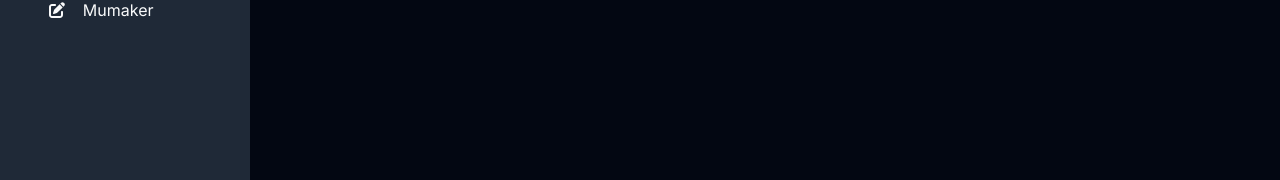
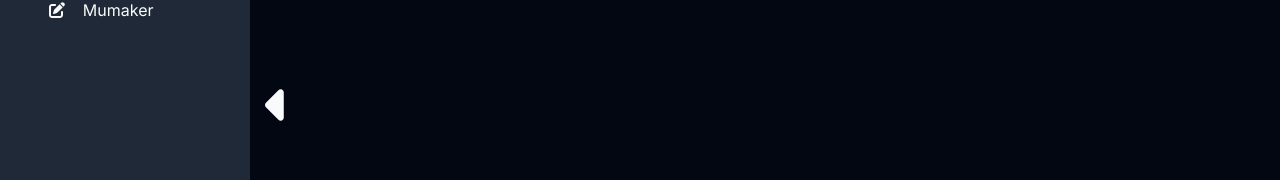
Before and after one commit to MarkDacurawat/ResmarkAI, a Next.js app: page / in a window 1280 px wide. Shown: the part 320-500 px from the top of the page. Built offline with nearby package versions, Linux system fonts and the light colour scheme.

Commit message:
fix: Fixed Sidebar function

```diff
--- a/src/components/sidebar/SideBar.tsx
+++ b/src/components/sidebar/SideBar.tsx
@@ -9,30 +9,53 @@ import {
 } from "@fortawesome/free-solid-svg-icons";
 import SidebarItem from "./SidebarItem";
 import { useSearchParams } from "next/navigation";
-import { FormEvent, useEffect, useState } from "react";
+import { FormEvent, Suspense, useEffect, useState } from "react";
+
+const ShowHideButton: React.FC<{
+  isSideBarOpen: boolean;
+  toggleSideBar: () => void;
+}> = ({ isSideBarOpen, toggleSideBar }) => {
+  return (
+    <FontAwesomeIcon
+      icon={isSideBarOpen ? faCaretLeft : faCaretRight}
+      className="text-[50px] cursor-pointer absolute right-[-40px] top-1/2"
+      onClick={toggleSideBar}
+    />
+  );
+};
 
 export default function Sidebar() {
   const searchParams = useSearchParams();
   const tab = searchParams.get("tab");
 
-  const [isSideBarOpen, setIsSideBarOpen] = useState(false);
+  const [isSideBarOpen, setIsSideBarOpen] = useState(true);
   const [sidebarLeft, setSidebarLeft] = useState(0);
 
-  const toggleSideBar = (event: FormEvent) => {
-    event.preventDefault();
+  useEffect(() => {
+    // Close sidebar when screen width is a maximum of 950px
+    const handleResize = () => {
+      if (window.innerWidth <= 950) {
+        setIsSideBarOpen(false);
+        setSidebarLeft(-250);
+      } else {
+        setIsSideBarOpen(true);
+        setSidebarLeft(0);
+      }
+    };
+
+    window.addEventListener("resize", handleResize);
+    return () => window.removeEventListener("resize", handleResize);
+  }, []);
+
+  const toggleSideBar = () => {
     setIsSideBarOpen(!isSideBarOpen);
+    setSidebarLeft(isSideBarOpen ? -250 : 0);
   };
 
-  useEffect(() => {
-    if (isSideBarOpen) {
-      setSidebarLeft(0);
-    } else {
-      setSidebarLeft(-250);
-    }
-  }, [isSideBarOpen]);
   return (
     <div
-      className={`w-[250px] h-screen fixed left-0  max-[910px]:left-[${sidebarLeft}px] bg-secondary text-secondary-foreground flex flex-col items-center justify-between transition-all duration-500`}
+      className={`w-[250px] h-screen fixed left-0 transition-all duration-500 bg-secondary text-secondary-foreground flex flex-col items-center justify-between`}
+      style={{ left: `${sidebarLeft}px` }}
     >
       <div className="mt-10">
         <Image
@@ -46,30 +69,31 @@ export default function Sidebar() {
             icon={faComment}
             text="ChatBot"
             href="?tab=chatbot"
-            active={!tab || tab == "chatbot"}
+            active={!tab || tab === "chatbot"}
           />
           <SidebarItem
             icon={faImage}
             text="Generate Image"
             href="?tab=generate-image"
-            active={tab == "generate-image"}
+            active={tab === "generate-image"}
           />
           <SidebarItem
             icon={faPenToSquare}
             text="Mumaker"
             href="?tab=mumaker"
-            active={tab == "mumaker"}
+            active={tab === "mumaker"}
           />
         </ul>
       </div>
       <div className="mb-8 text-gray-400">
         <p>© 2024 ResmarkAI</p>
       </div>
-      <FontAwesomeIcon
-        icon={isSideBarOpen ? faCaretLeft : faCaretRight}
-        className="min-[910px]:hidden text-[50px] cursor-pointer absolute right-[-40px] top-1/2"
-        onClick={toggleSideBar}
-      />
+      <Suspense fallback={<div>Loading...</div>}>
+        <ShowHideButton
+          isSideBarOpen={isSideBarOpen}
+          toggleSideBar={toggleSideBar}
+        />
+      </Suspense>
     </div>
   );
 }
```
